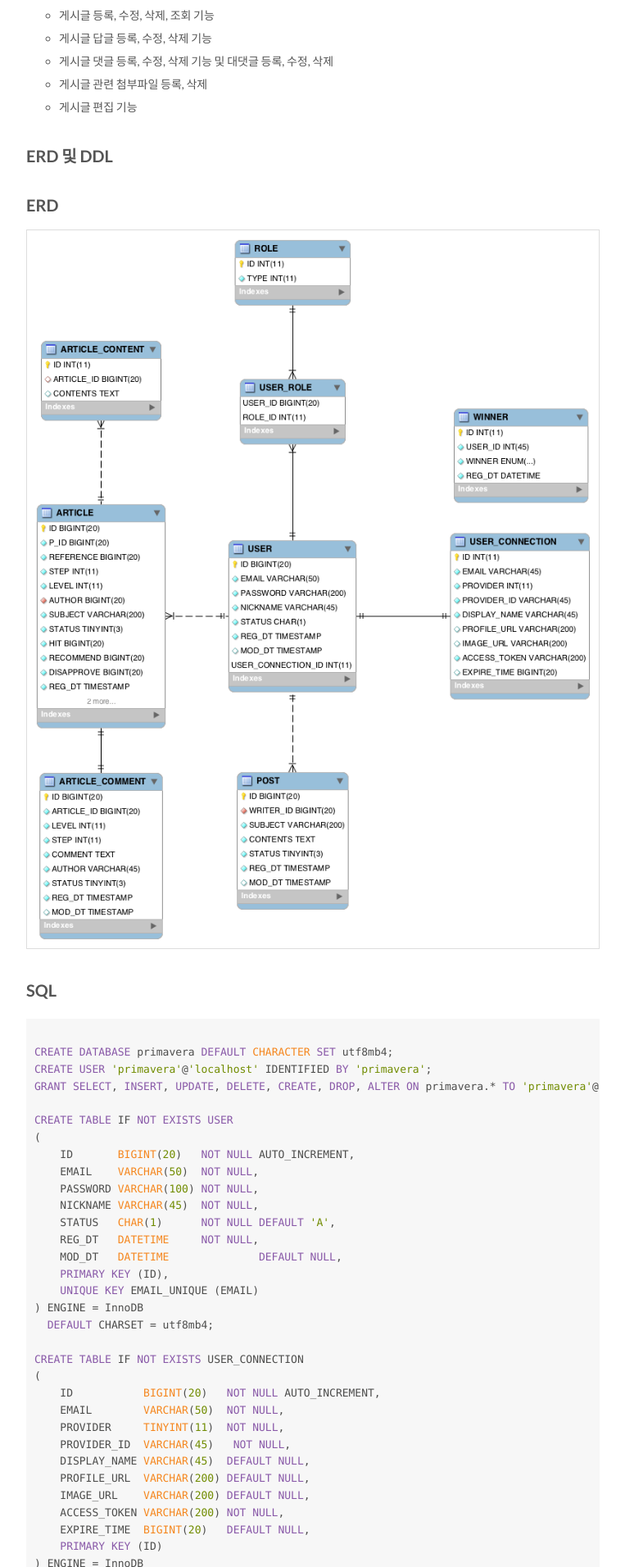
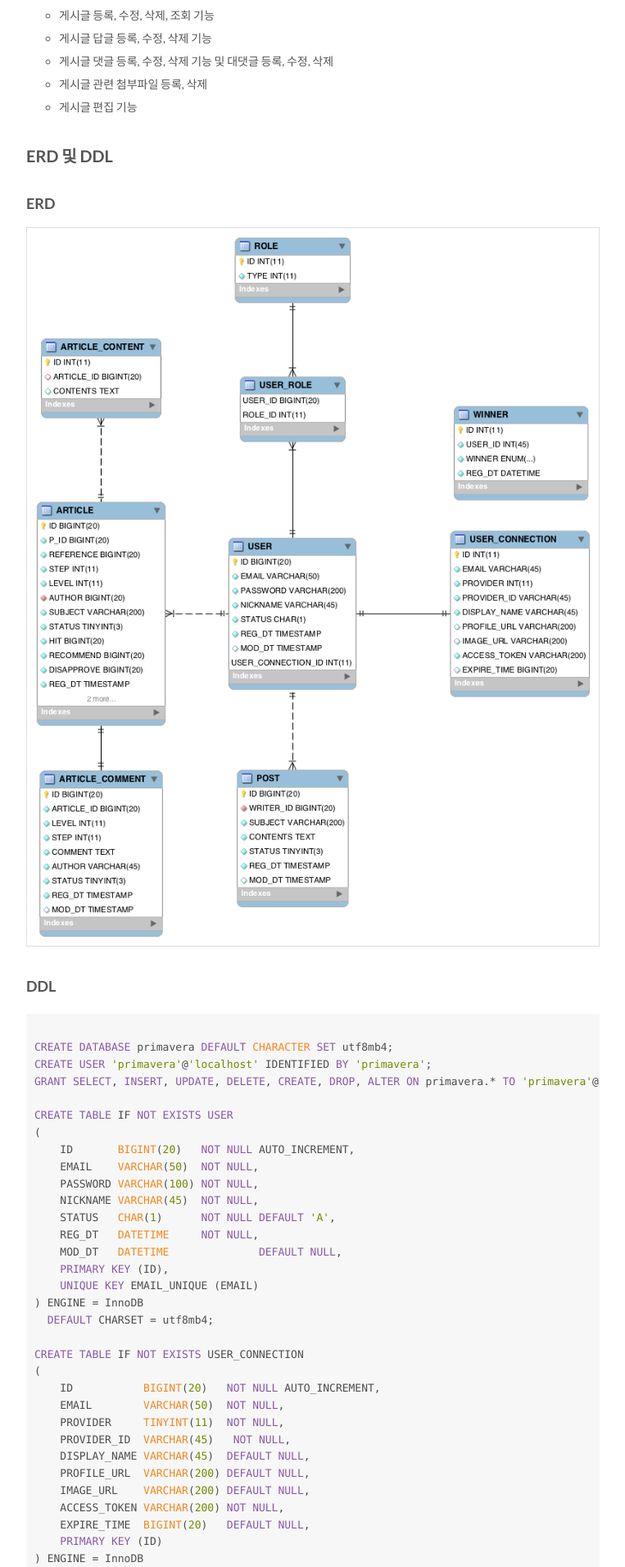
Before and after one commit to csj4032/csj4032.github.io, a Jekyll site: the page built from _posts/2019-07-22-Primavera-Chap03.md, in a window 1280 px wide. Shown: the part 1264-3176 px from the top of the page at 82% size, without its empty margins (258-1021 px from the left). Built offline with Jekyll 4.4.1, drawn with Linux system fonts in a browser that asks for light colours; comment, search, counter and statistics services are not loaded.

Commit message:
스프링부트 챕터 03 수정

````diff
--- a/_posts/2019-07-22-Primavera-Chap03.md
+++ b/_posts/2019-07-22-Primavera-Chap03.md
@@ -37,10 +37,10 @@ comments: true
 * 게시글 편집 기능
 
 ## ERD 및 DDL
-## ERD
+### ERD
 ![ERD](/assets/images/books/primavera/chap03/primavera.png)
 
-## SQL
+### DDL
 
 ```sql
 
````
